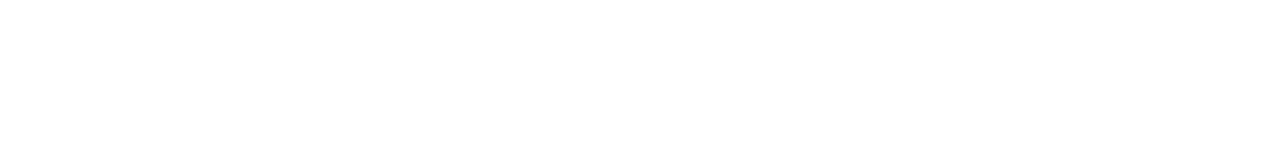
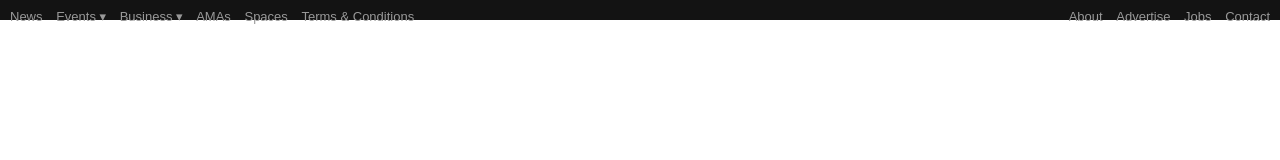
Before and after one commit to edithamadi/thenextweb, a plain HTML site: page index.html in a window 1280 px wide. Drawn offline with Linux system fonts and the light colour scheme.

Commit message:
added header section

```diff
--- a/index.html
+++ b/index.html
@@ -3,9 +3,33 @@
 <head>
     <meta charset="UTF-8">
     <meta name="viewport" content="width=device-width, initial-scale=1.0">
-    <title>Document</title>
+    <title>BUILDING WITH RESPONSIVE DESIGN</title>
+    <link rel="stylesheet" href="style.css">
+    <link rel="stylesheet" href="https://cdnjs.cloudflare.com/ajax/libs/font-awesome/4.7.0/css/font-awesome.min.css">
 </head>
 <body>
+    <header>
+        <div class="nav-left">
+            <ul>
+                <li><a href="#">News</a></li>
+                <li><a href="#">Events ▾</a></li>
+                <li><a href="#">Business ▾</a></li>
+                <li><a href="#">AMAs</a></li>
+                <li><a href="#">Spaces</a></li>
+                <li><a href="#">Terms & Conditions</a></li>
+            </ul>
+        </div>
+        <div class="nav-right">
+            <ul>
+                <li><a href="#">About</a></li>
+                <li><a href="#">Advertise</a></li>
+                <li><a href="#">Jobs</a></li>
+                <li><a href="#">Contact</a></li>
+            </ul>
+        </div>
+    </header>
+
+
 
 </body>
 </html>
--- a/style.css
+++ b/style.css
@@ -0,0 +1,98 @@
+/* Reset CSS */
+
+html, body, div, span, applet, object, iframe,
+h1, h2, h3, h4, h5, h6, p, blockquote, pre,
+a, abbr, acronym, address, big, cite, code,
+del, dfn, em, img, ins, kbd, q, s, samp,
+small, strike, strong, sub, sup, tt, var,
+b, u, i, center,
+dl, dt, dd, ol, ul, li,
+fieldset, form, label, legend,
+table, caption, tbody, tfoot, thead, tr, th, td,
+article, aside, canvas, details, embed,
+figure, figcaption, footer, header, hgroup,
+menu, nav, output, ruby, section, summary,
+time, mark, audio, video {
+	margin: 0;
+	padding: 0;
+	border: 0;
+	font-size: 100%;
+	/*font: inherit;*/
+	vertical-align: baseline;
+}
+/* HTML5 display-role reset for older browsers */
+article, aside, details, figcaption, figure,
+footer, header, hgroup, menu, nav, section {
+	display: block;
+}
+body {
+	line-height: 1;
+}
+ol, ul {
+	list-style: none;
+}
+blockquote, q {
+	quotes: none;
+}
+blockquote:before, blockquote:after,
+q:before, q:after {
+	content: '';
+}
+table {
+	border-collapse: collapse;
+	border-spacing: 0;
+}
+
+/* BASIC STYLES */
+body {
+    margin: 0;
+    padding: 0;
+    font-family: Avalon,sans-serif;
+    font-size: 10px;
+}
+
+ul {
+    list-style-type: none;
+    margin: 0;
+    padding: 0;
+}
+
+*, *::before, *:after {
+    -webkit-box-sizing: border-box;
+    -moz-box-sizing: border-box;
+    box-sizing: border-box;
+}
+
+/* HEADER */
+header {
+    position: relative;
+    width: auto;
+    margin: 0 auto 0 auto;
+    padding: 10px;
+    background-color: #131313;
+    font-size: 13px;
+}
+
+header .nav-left {
+    float: left;
+}
+
+header .nav-left ul li {
+    display: inline-block;
+    padding-right: 10px;
+}
+
+header .nav-right {
+    float: right;
+}
+
+header .nav-right ul li {
+    display: inline-block;
+    padding-left: 10px;
+}
+
+header a {
+    color: #999999;
+    text-decoration: none;
+    transition: all .5s ease;
+}
```
Also changed, not shown: 1 other file.
